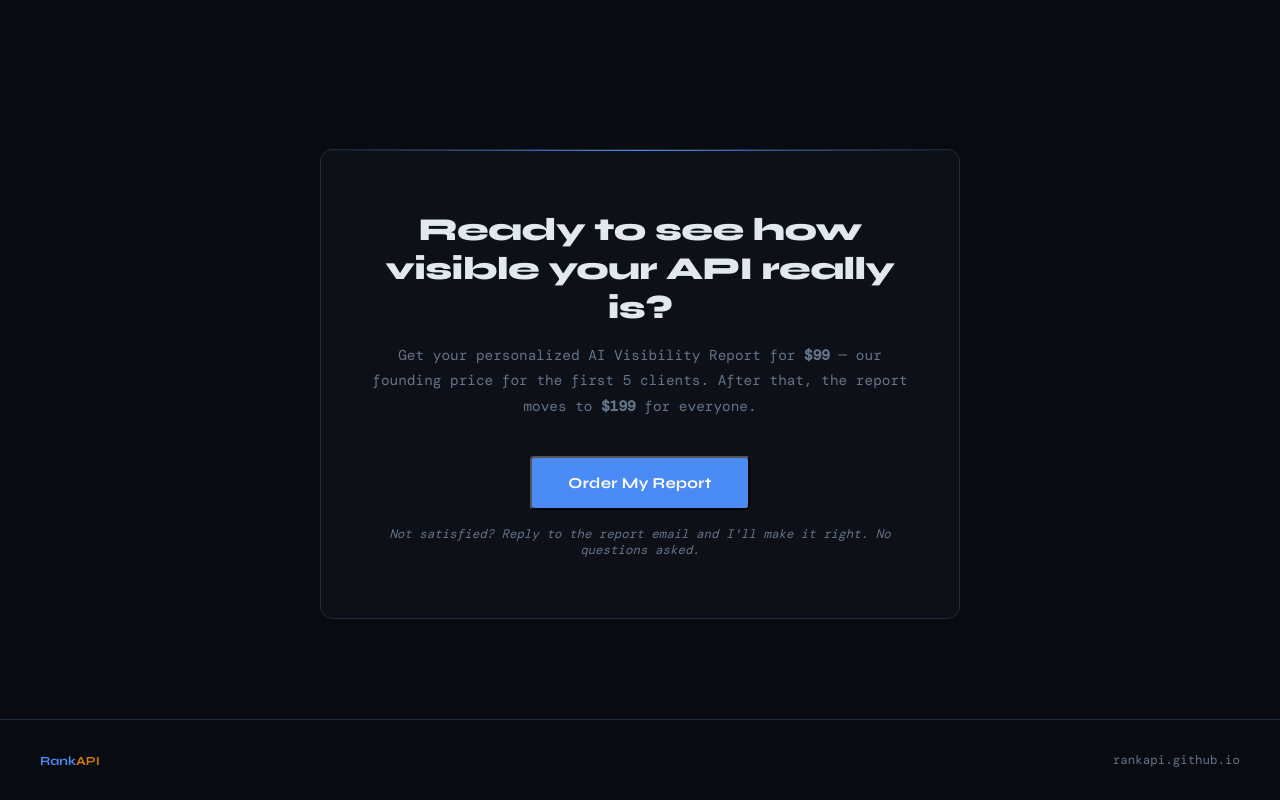
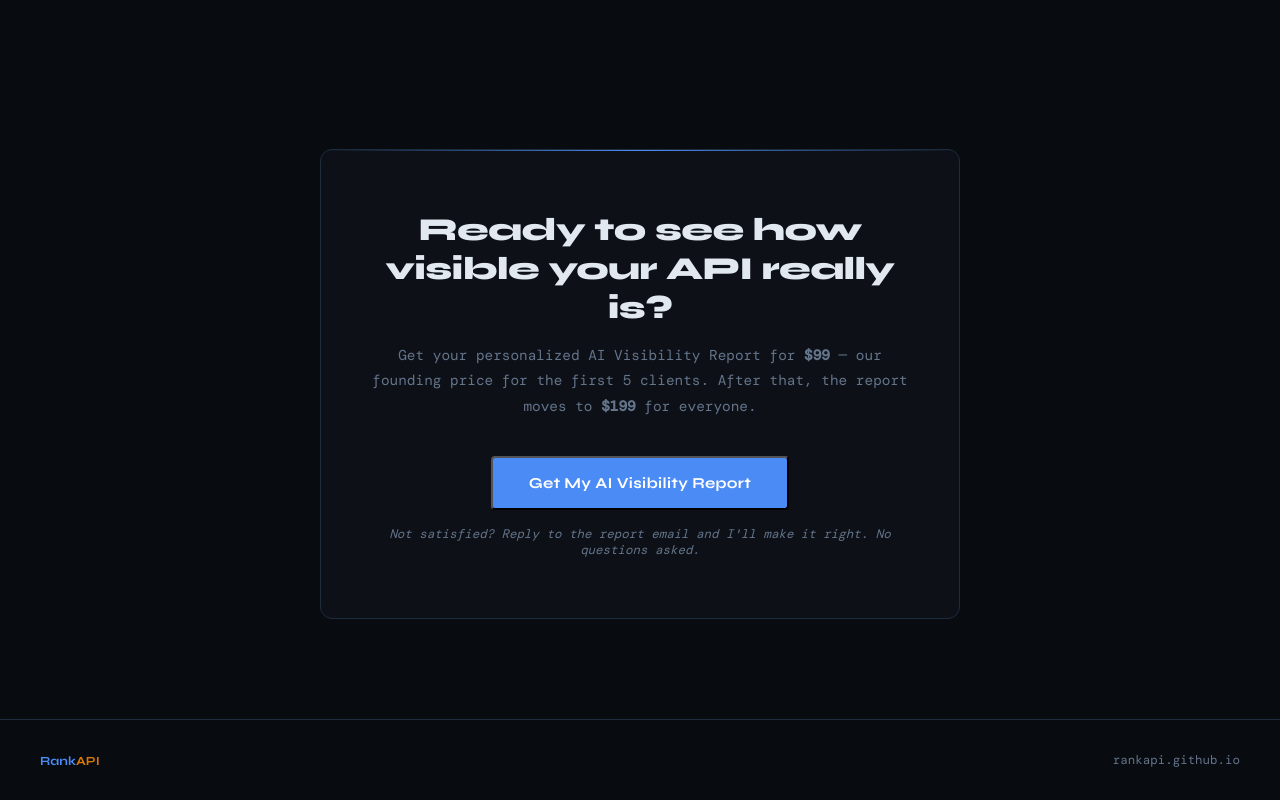
Before and after one commit to rankapi/rankapi.github.io, a plain HTML site: page index.html in a window 1280 px wide. Shown: the part 5953-6753 px from the top of the page. Drawn offline with nearby package versions, Linux system fonts and the light colour scheme; a web font is replaced by a local one.

Commit message:
Upgrade CTAs to "Get My AI Visibility Report"
Co-Authored-By: Claude Opus 4.7 <noreply@anthropic.com>

```diff
--- a/index.html
+++ b/index.html
@@ -948,7 +948,7 @@
         <div class="cta-box">
             <h2>Ready to see how visible your API really is?</h2>
             <p>Get your personalized AI Visibility Report for <strong>$99</strong> — our founding price for the first 5 clients. After that, the report moves to <strong>$199</strong> for everyone.</p>
-            <button class="btn-primary modal-trigger">Order My Report</button>
+            <button class="btn-primary modal-trigger">Get My AI Visibility Report</button>
             <div class="guarantee-line">Not satisfied? Reply to the report email and I'll make it right. No questions asked.</div>
         </div>
     </section>
@@ -988,7 +988,7 @@
                         <span>Keep me posted on new RankAPI features and products.</span>
                     </label>
                 </div>
-                <button type="submit" class="form-submit">Order My Report →</button>
+                <button type="submit" class="form-submit">Get My AI Visibility Report →</button>
                 <div class="form-error" id="formError">Something went wrong. Please try again.</div>
             </form>
         </div>
```
